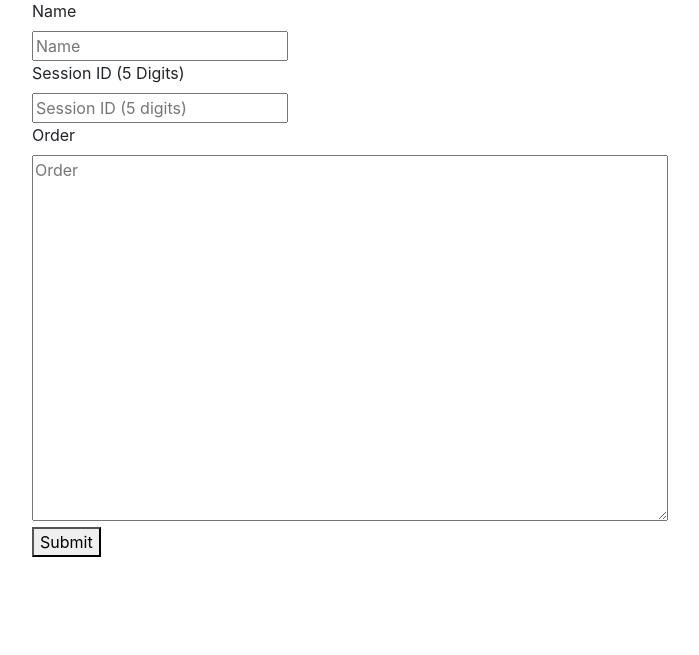
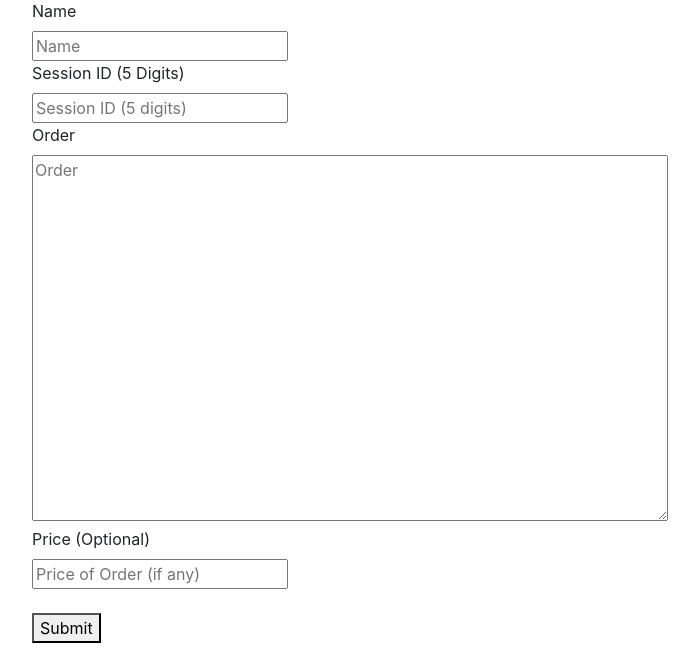
Before and after one commit to Xerozzz/OurOrder, a Flask app: page / in a window 1280 px wide. Shown: the part 145-800 px from the top of the page, without its empty margins (53-752 px from the left). Run offline with Flask 2, Linux system fonts and the light colour scheme; some libraries are stand-ins or nearby versions.

Commit message:
Include Price field

```diff
--- a/app.py
+++ b/app.py
@@ -8,7 +8,7 @@ app.config['SECRET_KEY'] = os.environ.get('SECRET_KEY') or 'SET A KEY'
 config = {
     "DEBUG": True,          # some Flask specific configs
     "CACHE_TYPE": "SimpleCache",  # Flask-Caching related configs
-    "CACHE_DEFAULT_TIMEOUT": 900
+    "CACHE_DEFAULT_TIMEOUT": 15000
 }
 app.config.from_mapping(config)
 cache = Cache(app)
@@ -20,6 +20,7 @@ def index():
         name = request.form['name']
         order = request.form['order']
         session = request.form['session']
+        price = request.form['price']
 
         # Validate form results
         if not name:
@@ -34,11 +35,10 @@ def index():
                 # Store order in cache and update
                 item = cache.get(session)
                 if item == None:
-                    item = {name: order}
-                    print(session,item)
+                    item = {name: [order, price]}
                     cache.set(session, item)
                 else:
-                    item[name] = order
+                    item[name] = [order, price]
                     cache.set(session, item)
                 flash("Order added successfully!")
                 return redirect(url_for('index'))
--- a/templates/index.html
+++ b/templates/index.html
@@ -33,6 +33,14 @@
                   cols="60"
                   >{{ request.form['order'] }}</textarea>
         <br>
+
+        <label for="price">Price (Optional)</label>
+        <br>
+        <input type="text" name="price"
+               placeholder="Price of Order (if any)"
+               value="{{ request.form['price'] }}"></input>
+        <br>
+        <br>
         <button type="submit">Submit</button>
     </form>
 {% endblock %}
--- a/templates/orders.html
+++ b/templates/orders.html
@@ -22,10 +22,10 @@
     </form>
     {% if orders %}
         <table>
-        <thead><tr><th>Name</th>    <th>Order</th></tr></thead>
+        <thead><tr><th>Name</th><th>Order</th><th>Price ($)</th></tr></thead>
         <tbody>
         {% for key, value in orders.items() %}
-           <tr><td>{{ key }}</td><td>{{ value }}</td></tr>
+           <tr><td>{{ key }}</td><td>{{ value[0] }}</td><td>{{ value[1] }}</td></tr>
         {% endfor %}
         </tbody>
         </table>
```
Also changed, not shown: README.md, 1 other file.
